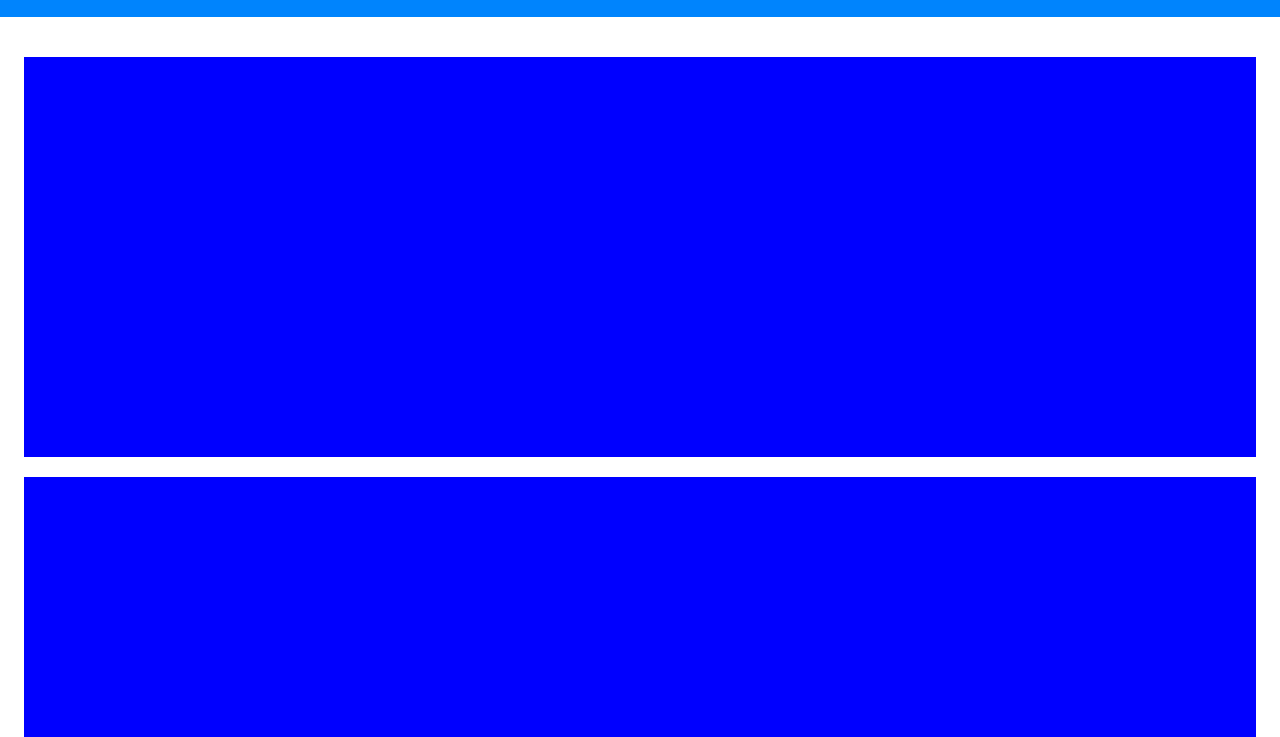
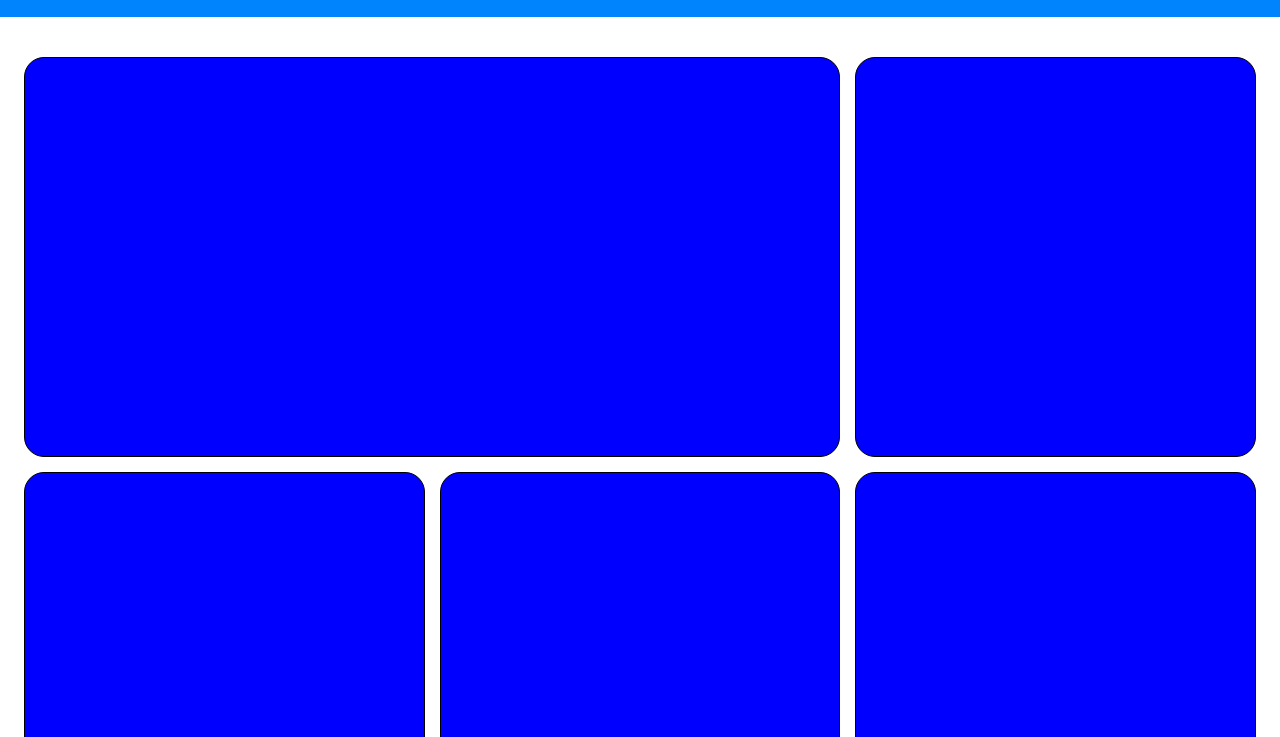
Before and after one commit to TALEX1995/htmlcss-responsive-layout, a plain HTML site: page index.html in a window 1280 px wide. Shown: the part 63-800 px from the top of the page. Drawn offline with Linux system fonts and the light colour scheme.

Commit message:
Added product-content

```diff
--- a/css/style.css
+++ b/css/style.css
@@ -106,16 +106,26 @@ header .container > * {
     height: 400px;
     width: 100%;
     background-color: blue;
-    margin-bottom: 20px;
+    border-radius: 20px;
 }
 
-
+#product-content .row {
+    gap: 15px;
+}
 
 
 /* Media Queries */
 
 @media screen and (min-width: 768px) {
+    .column-66 {
+        width: calc(100% / 3 * 2 - 5px);
+        border: 1px solid black;
+    }
 
+    .column-33 {
+        width: calc(100% / 3 - 10px);
+        border: 1px solid black;
+    }
 }
 
 
--- a/index.html
+++ b/index.html
@@ -29,12 +29,11 @@
         <section id="product-content">
             <div class="container">
                 <div class="row flex">
-                    <div class="card"></div>
-                    <div class="card"></div>
-                    <div class="card"></div>
-                    <div class="card"></div>
-                    <div class="card"></div>
-                    <div class="card"></div>
+                    <div class="card column-66"></div>
+                    <div class="card column-33"></div>
+                    <div class="card column-33"></div>
+                    <div class="card column-33"></div>
+                    <div class="card column-33"></div>
                 </div>
             </div>
         </section>
```
